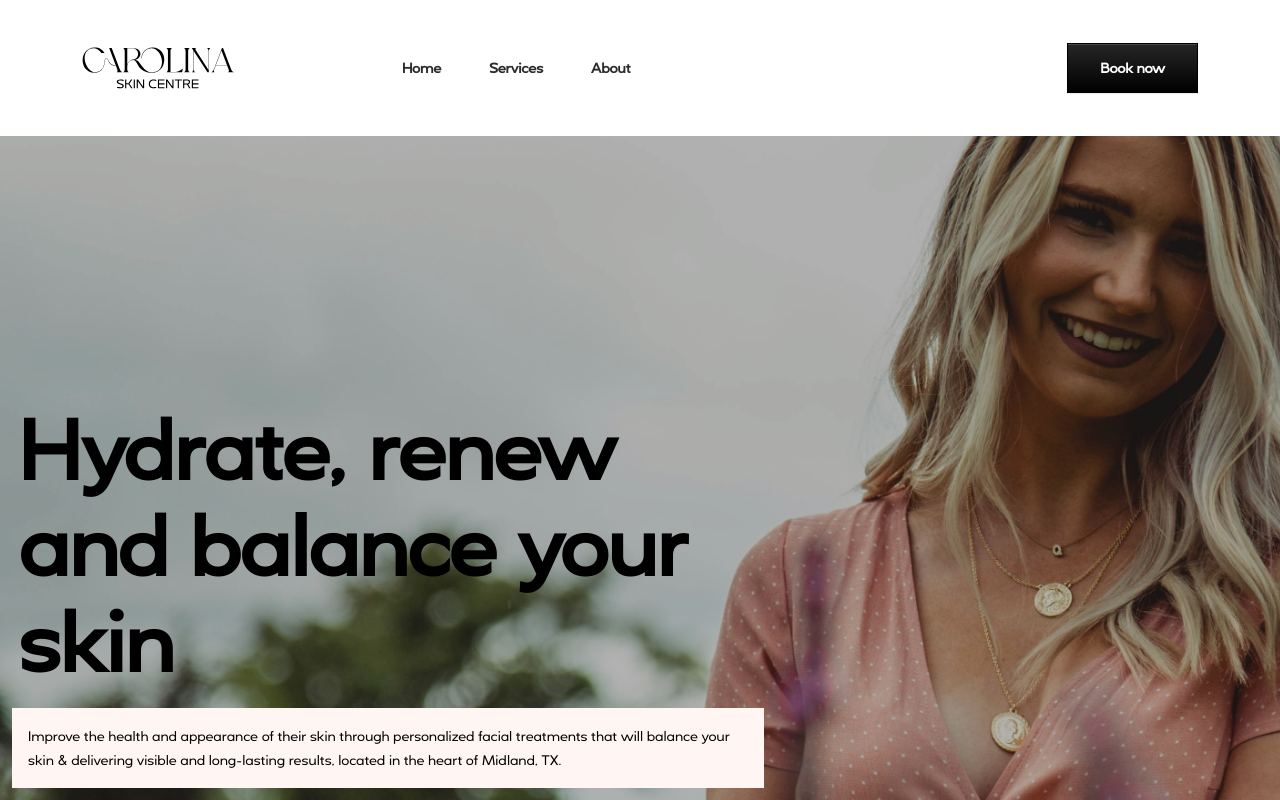
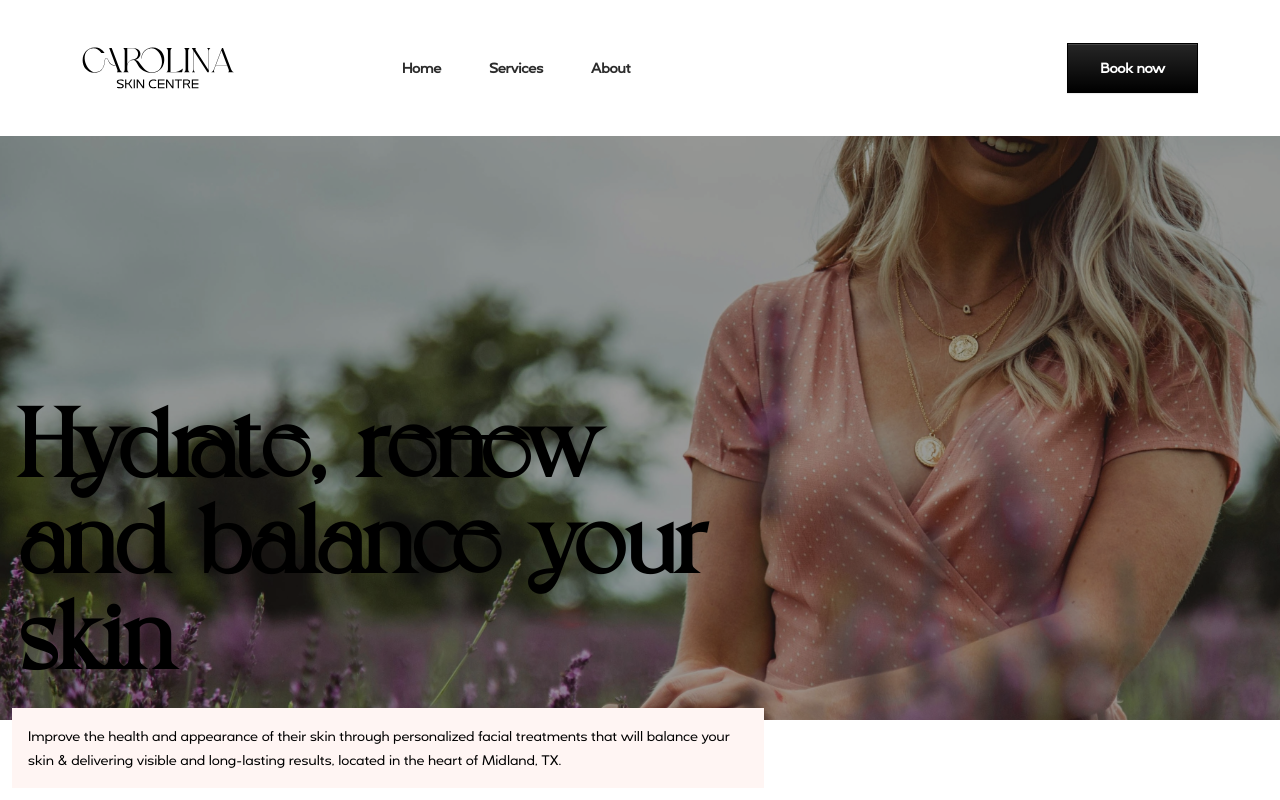
Before and after one commit to tulio-salvatierra/csc, a React (Create React App) app: page / in a window 1280 px wide. Shown: the top 800 px of the page. Built offline with nearby package versions, Linux system fonts and the light colour scheme.

Commit message:
style: Update font-weight and background color in App.css; adjust heading font-family and hero section height

```diff
--- a/src/App.css
+++ b/src/App.css
@@ -1,28 +1,28 @@
 @font-face {
   font-family: "Moula";
   src: url(../src/assets/fonts/moula/Moula.ttf) format("truetype");
+  font-weight: normal;
+  font-style: normal;
 }
 
 @font-face {
   font-family: "Grapevine";
   src: url(../src/assets/fonts/grapevine/Grapevine.ttf) format("truetype");
+  font-weight: normal;
+  font-style: normal;
 }
 
 .hlTitle {
   font-family: "Moula";
 }
 
-.service {
-  height: 50dvh;
-}
-
 .heading {
-  font-family: "Moula";
+  font-family: "grapevine";
   font-size: 6rem;
   color: #000;
   padding: 10px;
   text-align: left;
-  font-weight: 700;
+  font-weight: bold;
 }
 @media (max-width: 768px) {
   .heading {
@@ -65,7 +65,7 @@ h1 {
 }
 
 .overlay {
-  background-color: rgba(0, 0, 0, 0.3);
+  background-color: rgba(0, 0, 0, 0.4);
   height: 100%;
   width: 100%;
 }
@@ -78,13 +78,6 @@ h1 {
   margin-top: 30%;
 }
 
-@media (max-width: 768px) {
-  .hero-content {
-    width: 100%;
-    margin-top: 50%;
-  }
-}
-
 .bg-hero {
   background-image: url("../src/assets/images/bg.jpeg");
   display: flex;
@@ -93,7 +86,7 @@ h1 {
   background-size: cover;
   background-position: center;
   background-repeat: no-repeat;
-  height: auto;
+  height: 90dvh;
   width: 100dvw;
   display: flex;
   color: #fff;
```
